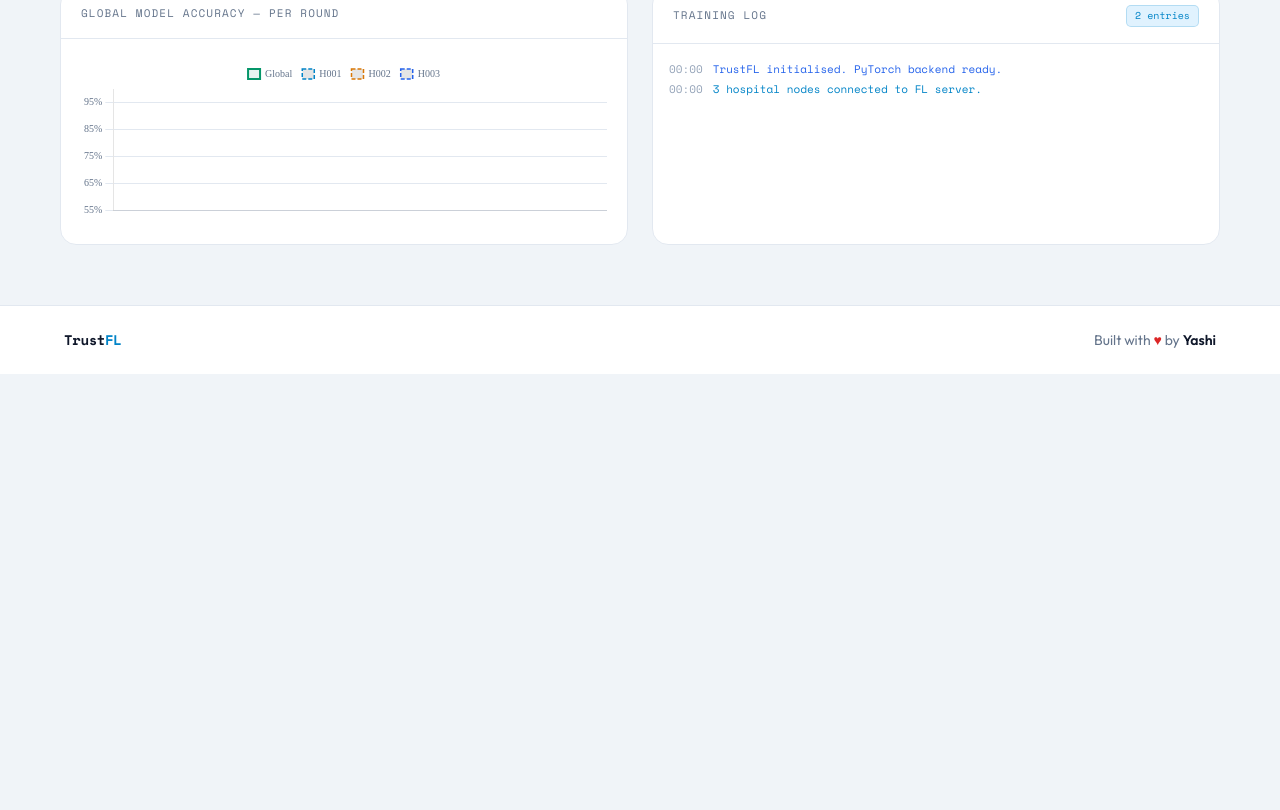
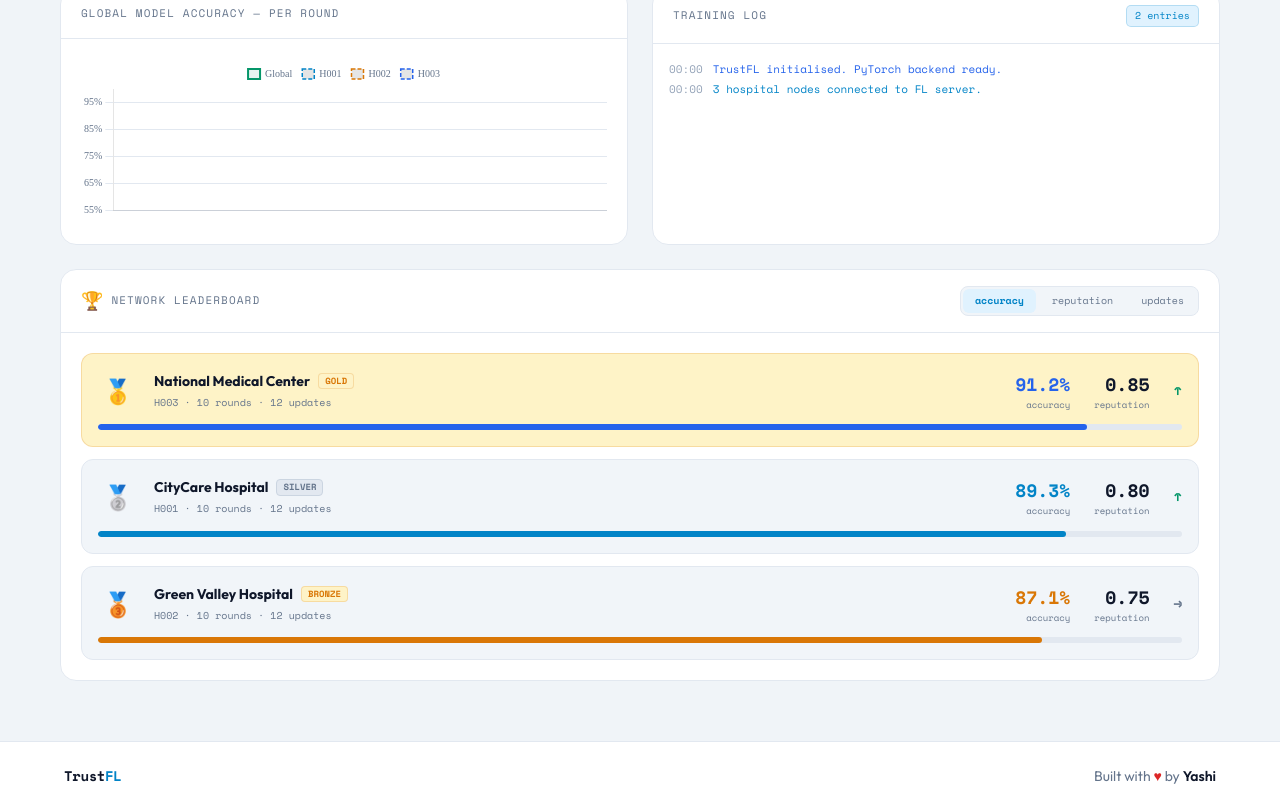
Before and after one commit to yashighosh/TrustFL, a Next.js app in the folder Frontend/: page /fl in a window 1280 px wide. Shown: the part 1024-1834 px from the top of the page. Before the commit the page ends 1398 px from the top, so only its background shows below. Built offline with nearby package versions, Linux system fonts and the light colour scheme.

Commit message:
feat/update: FLPage.tsx

```diff
--- a/Frontend/app/components/fl/FLPage.tsx
+++ b/Frontend/app/components/fl/FLPage.tsx
@@ -4,6 +4,7 @@ import { useState, useRef, useCallback } from "react";
 import { useToast } from "@/app/context/ToastContext";
 import NetworkCanvas from "./NetworkCanvas";
 import AccuracyChart, { type AccuracyChartHandle } from "./AccuracyChart";
+import Leaderboard from "./Leaderboard";
 
 /* ──────── Types ──────── */
 interface LogEntry {
@@ -397,6 +398,11 @@ export default function FLPage() {
             ))}
           </div>
         </div>
+
+        {/* Leaderboard — full width */}
+        <div className="col-span-2">
+          <Leaderboard />
+        </div>
       </div>
     </div>
   );
```
